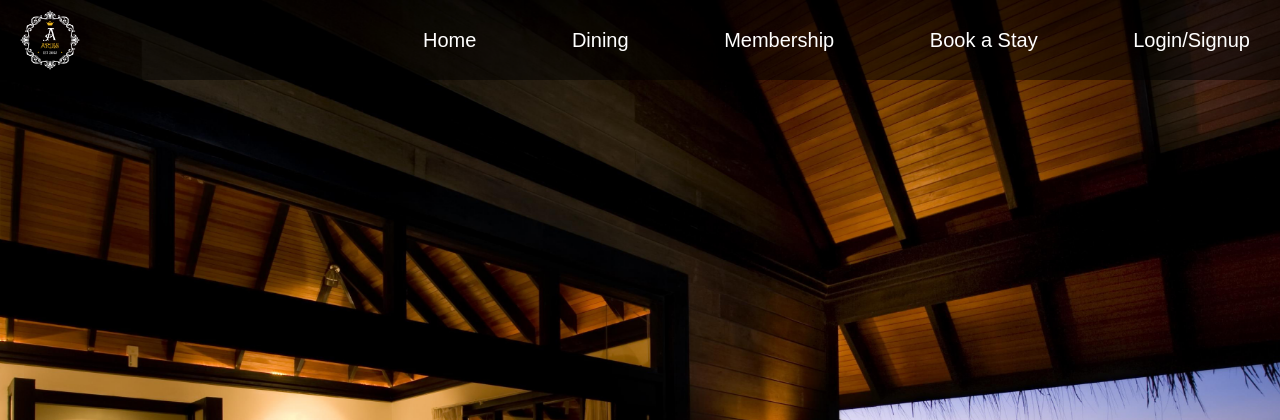
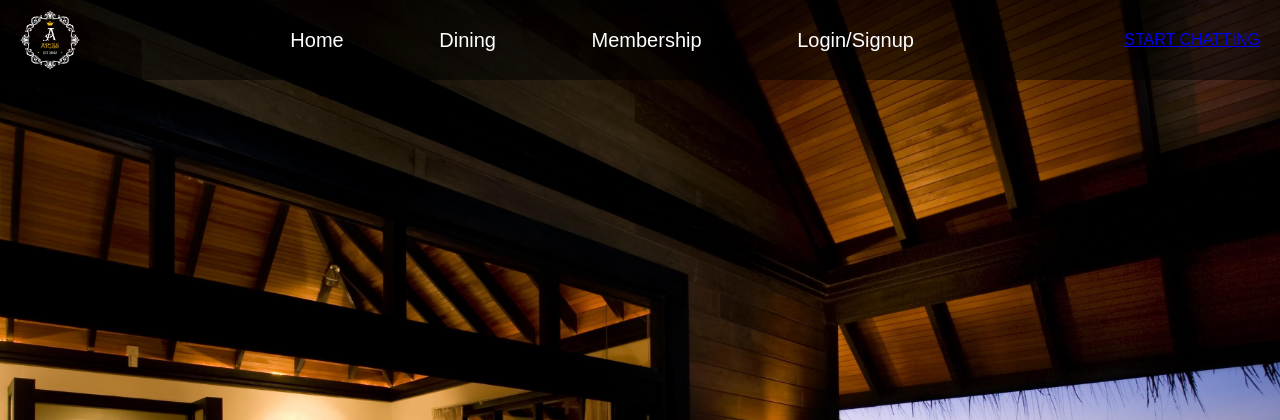
Before and after one commit to onceagainarise/hotel_website_RAG, a Flask app: page / in a window 1280 px wide. Shown: the top 420 px of the page. Run offline with Flask 3, Linux system fonts and the light colour scheme; parts of the project's set-up code (start-up, migrations or seed data) failed here and were passed over; some web fonts are replaced.

Commit message:
Update index.html

```diff
--- a/templates/index.html
+++ b/templates/index.html
@@ -18,9 +18,9 @@
             <a href="#home" class="nav-link">Home</a>
             <a href="#dining" class="nav-link">Dining</a>
             <a href="#membership" class="nav-link">Membership</a>
-            <a href="#book" class="nav-link">Book a Stay</a>
             <a href="#login" class="nav-link">Login/Signup</a>
         </nav>
+        <a href="{{ url_for('chat') }}" class="button">START CHATTING</a>
     </div>
 
     <!-- Page Sections -->
```
